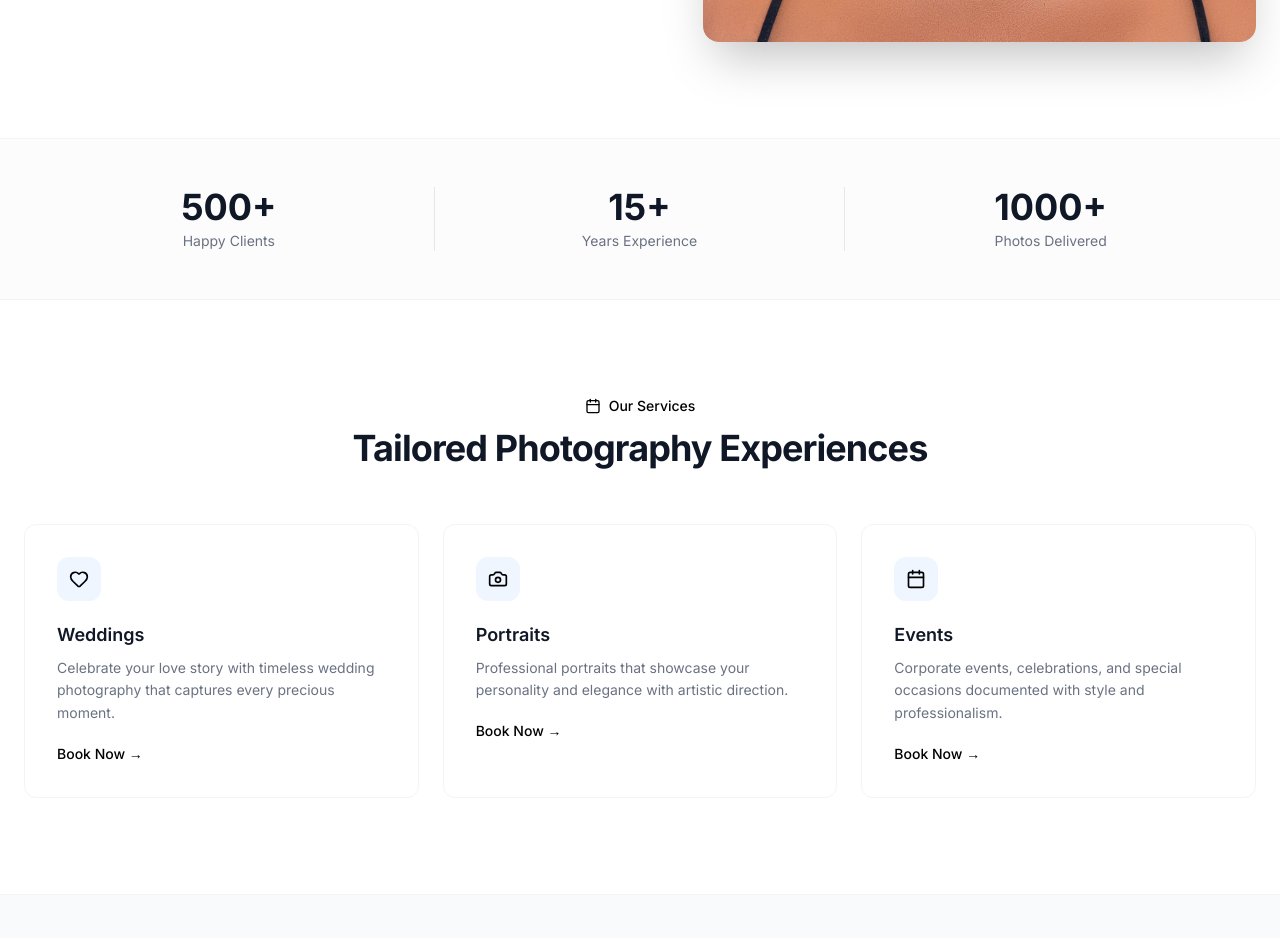
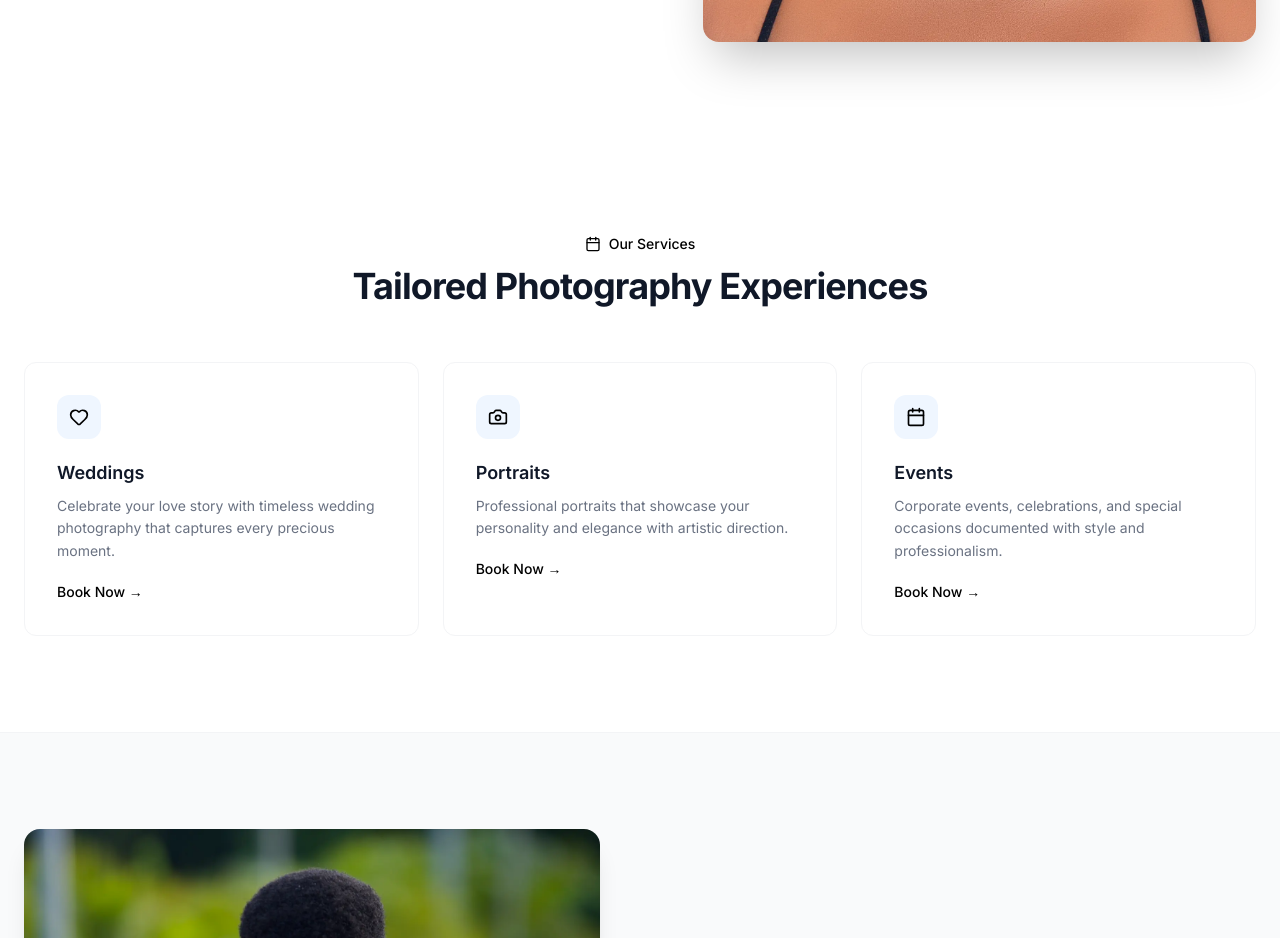
Before and after one commit to Lincoln19-hub/whyteCreatives.site, a Next.js app in the folder workspace-01a0c939-feb5-77e8-a9ec-d3e0f4fd0d28/studio-photography/: page / in a window 1280 px wide. Shown: the part 840-1778 px from the top of the page. Built offline with nearby package versions, Linux system fonts and the light colour scheme; no server answers; the database is empty.

Commit message:
Add files via upload

```diff
--- a/workspace-01a0c939-feb5-77e8-a9ec-d3e0f4fd0d28/studio-photography/app/page.tsx
+++ b/workspace-01a0c939-feb5-77e8-a9ec-d3e0f4fd0d28/studio-photography/app/page.tsx
@@ -71,22 +71,6 @@ export default async function Home() {
               </div>
             </div>
           </div>
-        </div>
-      </section>
-
-      {/* Stats */}
-      <section className="border-y border-gray-100 bg-gray-50/50 py-12">
-        <div className="mx-auto grid max-w-7xl grid-cols-3 divide-x divide-gray-200 px-6">
-          {[
-            { value: '500+', label: 'Happy Clients' },
-            { value: '15+', label: 'Years Experience' },
-            { value: '1000+', label: 'Photos Delivered' },
-          ].map((stat) => (
-            <div key={stat.label} className="text-center px-4">
-              <div className="text-3xl font-bold text-gray-900 md:text-4xl">{stat.value}</div>
-              <div className="mt-1 text-sm text-gray-500">{stat.label}</div>
-            </div>
-          ))}
         </div>
       </section>
 
```
